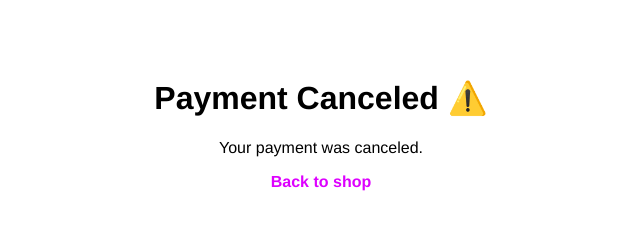
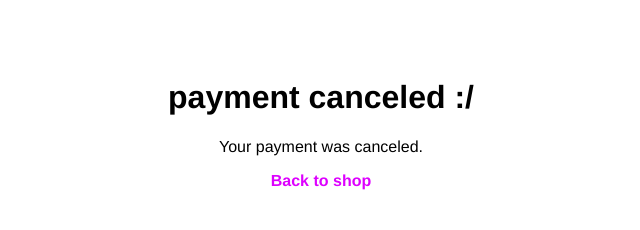
Before and after one commit to alexjadnane-tech/carnet-stripe, a website: page public/cancel.html in a window 1280 px wide. Shown: the whole page, without its empty margins (319-959 px from the left). Drawn offline with Linux system fonts and the light colour scheme.

Commit message:
Update cancel.html

```diff
--- a/cancel.html
+++ b/public/cancel.html
@@ -19,7 +19,7 @@
   </style>
 </head>
 <body>
-  <h1>Payment Canceled ⚠️</h1>
+  <h1>payment canceled :/</h1>
   <p>Your payment was canceled.</p>
   <p><a href="/">Back to shop</a></p>
 </body>
```
